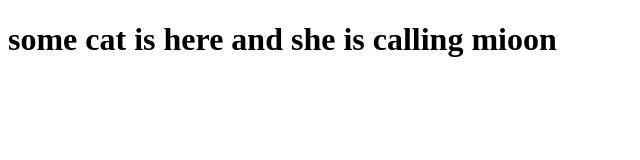
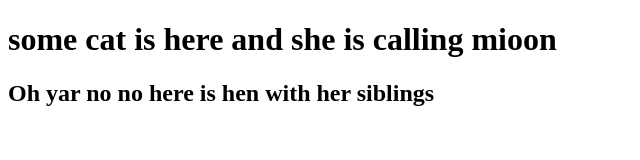
Before and after one commit to Shahbaz9955/pull-aur-push, a plain HTML site: page index.html in a window 1280 px wide. Shown: the whole page, without its empty margins (0-640 px from the left). Drawn offline with Linux system fonts and the light colour scheme.

Commit message:
kch text add kra

```diff
--- a/index.html
+++ b/index.html
@@ -10,5 +10,8 @@
     <h1>some cat is here
         and she is calling mioon
     </h1>
+    <h2>Oh yar no no here is hen with her siblings
+
+    </h2>
 </body>
 </html>
```
